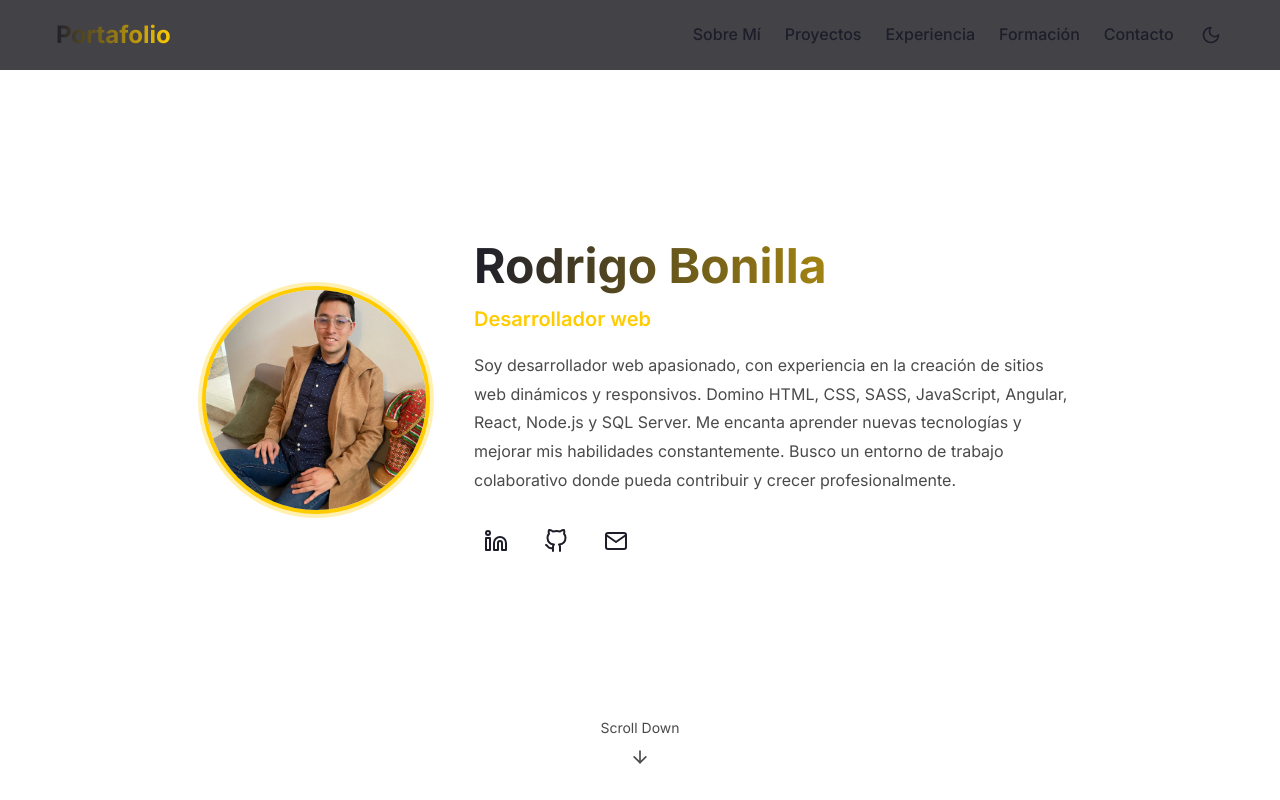
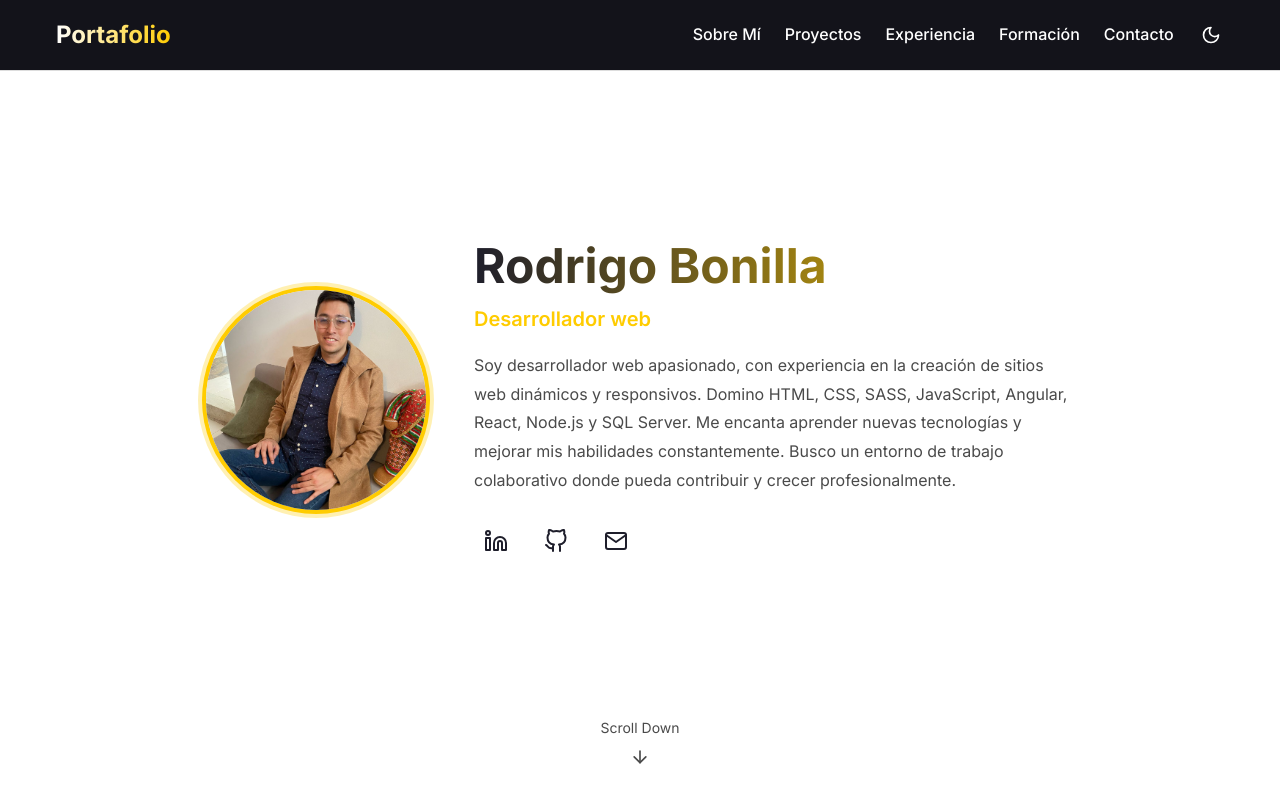
Before and after one commit to r0odr1/portfolio-r0odri, a Next.js app: page / in a window 1280 px wide. Shown: the top 800 px of the page. Built offline with nearby package versions, Linux system fonts and the light colour scheme.

Commit message:
Actualizar estilos de tema claro

```diff
--- a/app/globals.css
+++ b/app/globals.css
@@ -44,6 +44,13 @@
   --background-color: #fdfdfd;
   --card-background: #ffffff;
   --border-color: #dddddd;
+}
+
+.theme-light header {
+  background-color: #13131a;
+  color: #ffffff;
+  --text-color: #ffffff;
+  border-bottom: 1px solid #dddddd;
 }
 
 * {
```
